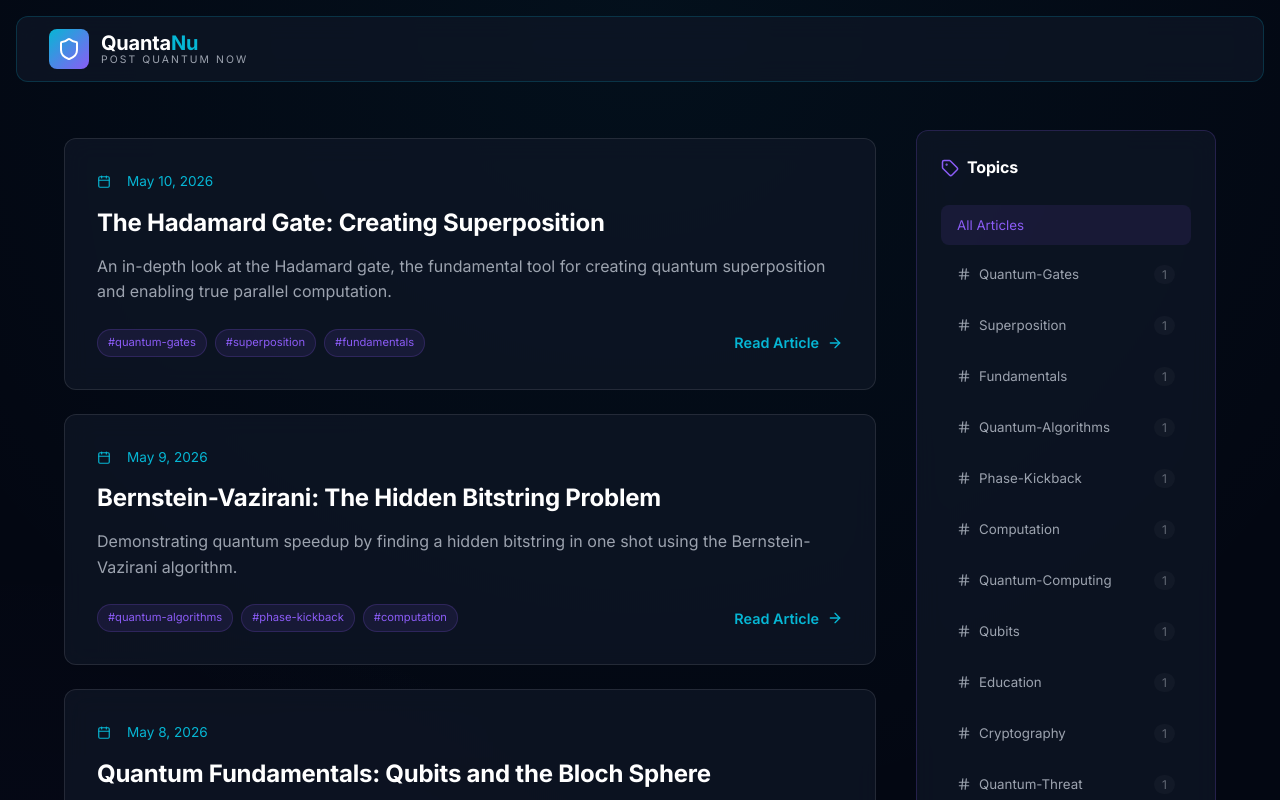
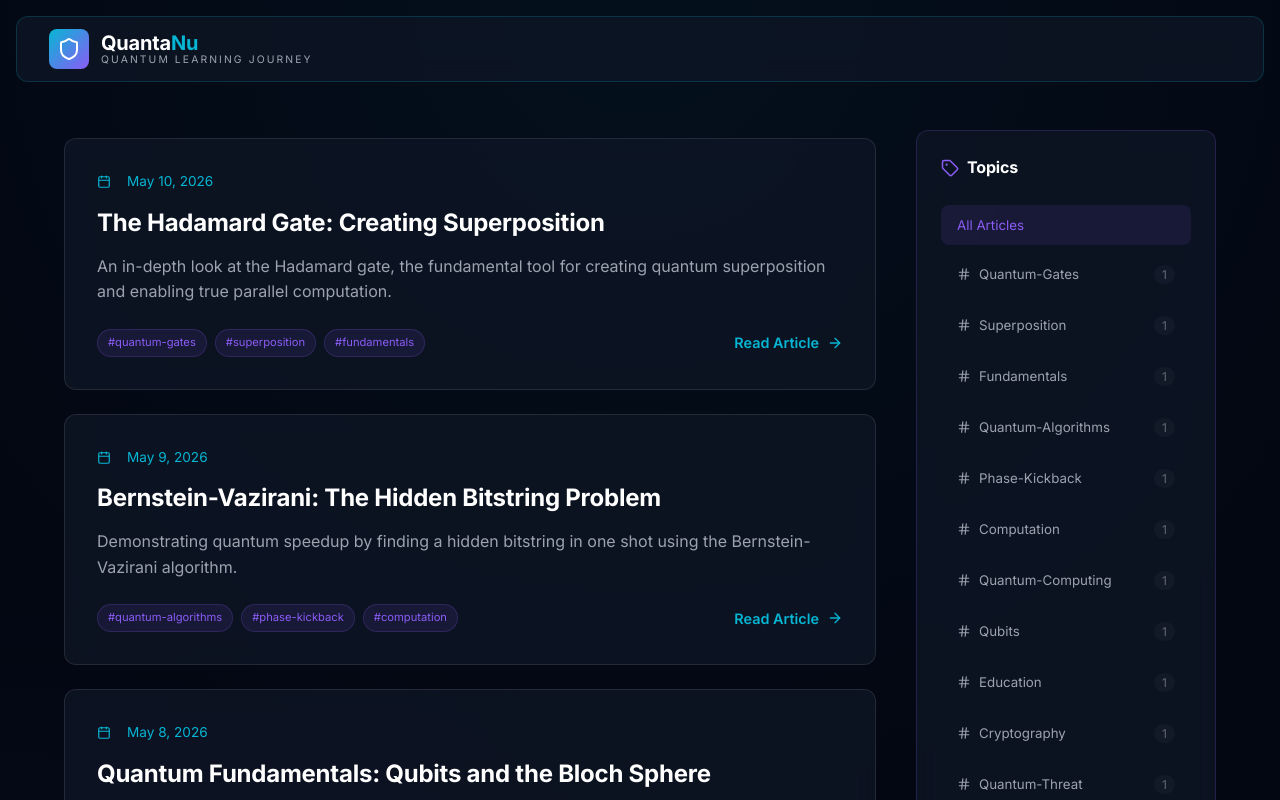
Before and after one commit to svylabs/quantanu, a React (Vite) app: page / in a window 1280 px wide. Shown: the top 800 px of the page. Built offline with nearby package versions, Linux system fonts and the light colour scheme.

Commit message:
Update page subtitle and title to Quantum Learning Journey

```diff
--- a/index.html
+++ b/index.html
@@ -7,7 +7,7 @@
     <link href="https://fonts.googleapis.com/css2?family=Inter:wght@400;500;600;700&family=Orbitron:wght@400;700&family=JetBrains+Mono&display=swap" rel="stylesheet">
     <link rel="icon" type="image/svg+xml" href="/favicon.svg" />
     <meta name="viewport" content="width=device-width, initial-scale=1.0" />
-    <title>QuantaNu | Quantum-Safe Blockchain Blog</title>
+    <title>QuantaNu | Quantum Learning Journey</title>
 
   </head>
   <body>
--- a/src/components/Navbar.tsx
+++ b/src/components/Navbar.tsx
@@ -39,7 +39,7 @@ const Navbar: React.FC<{ onHome: () => void }> = ({ onHome }) => {
             letterSpacing: '0.2em',
             marginTop: '2px'
           }}>
-            Post Quantum Now
+            Quantum learning journey
           </span>
         </div>
       </div>
```
